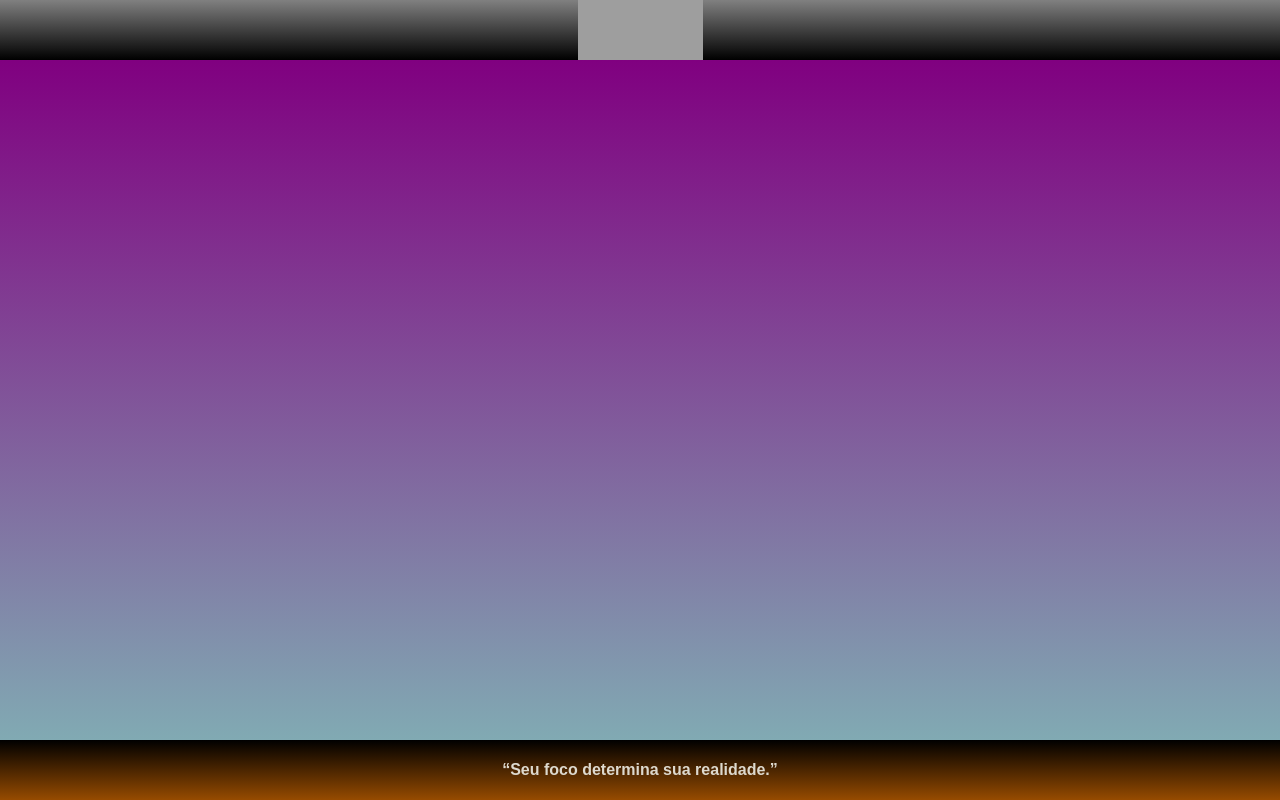
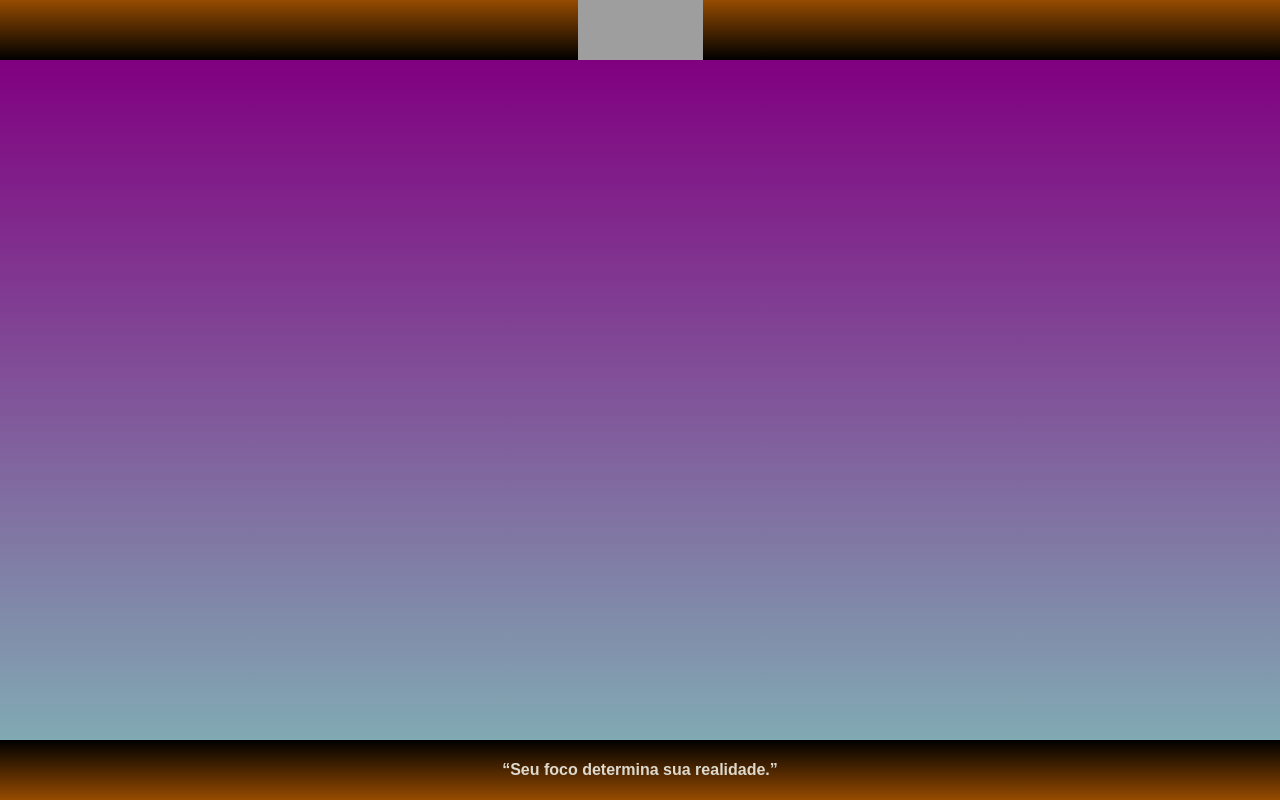
Before and after one commit to ariana-vidal/Star_Wars_Characters, a Vue app in the folder details_characters/: page / in a window 1280 px wide. Built offline with nearby package versions, Linux system fonts and the light colour scheme; grey boxes are pictures that could not be loaded.

Commit message:
refactor: mudando o css do header

```diff
--- a/details_characters/src/components/TheHeader.vue
+++ b/details_characters/src/components/TheHeader.vue
@@ -12,7 +12,7 @@ export default {
 
 <style scoped>
   header{
-    background-image: linear-gradient(to top, #000000 0%, #808080 100%);
+    background-image: linear-gradient(to top, #000000 0%, #964b00 100%);
     width: 100%;
     height: 60px;
     display: flex;
```
